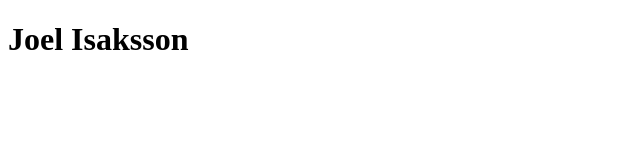
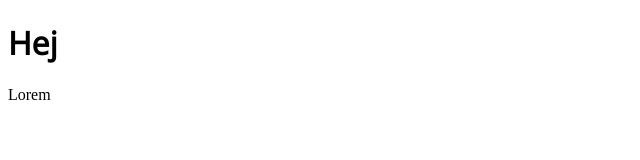
Before and after one commit to GibleyBoo/presentaion, a plain HTML site: page index.html in a window 1280 px wide. Shown: the whole page, without its empty margins (0-640 px from the left). Drawn offline with nearby package versions, Linux system fonts and the light colour scheme.

Commit message:
Added css

```diff
--- a/index.html
+++ b/index.html
@@ -1,13 +1,19 @@
-
 <!DOCTYPE html>
 <html>
 <head>
-    <meta charset="utf-8">
-    <title>Presentation</title>
-    <link rel="stylesheet" type="text/css" href="styles.css">
+    <title>Joel</title>
+    <link href="https://fonts.googleapis.com/css?family=Open+Sans" rel="stylesheet">
+    <style>
+    h1{
+        font-size: 2em;
+        font-family: 'Open Sans', sans-serif;
+
+    }
+    </style>
 </head>
 <body>
-    <h1>Joel Isaksson</h1>
-    <p></p>
+    <h1> Hej </h1>
+    <p>Lorem</p>
+
 </body>
 </html>
```
